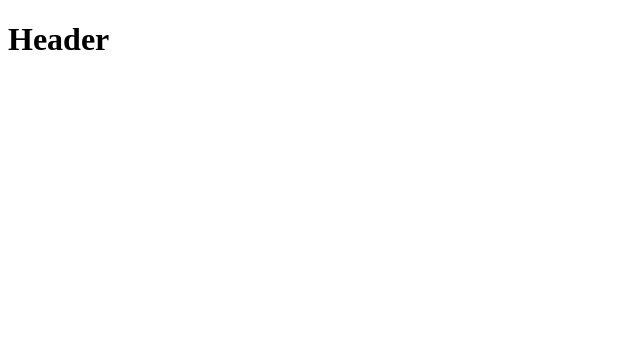
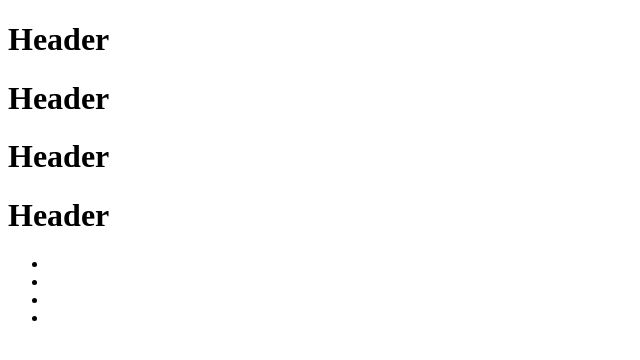
Before and after one commit to TarasovArtem/Pug, a plain HTML site: page newIndex.html in a window 1280 px wide. Shown: the whole page, without its empty margins (0-640 px from the left). Drawn offline with Linux system fonts and the light colour scheme.

Commit message:
test: add some headers

```diff
--- a/newIndex.html
+++ b/newIndex.html
@@ -8,5 +8,14 @@
 </head>
 <body>
     <h1>Header</h1>
+    <h1>Header</h1>
+    <h1>Header</h1>
+    <h1>Header</h1>
+    <ul>
+        <li></li>
+        <li></li>
+        <li></li>
+        <li></li>
+    </ul>
 </body>
 </html>
```
